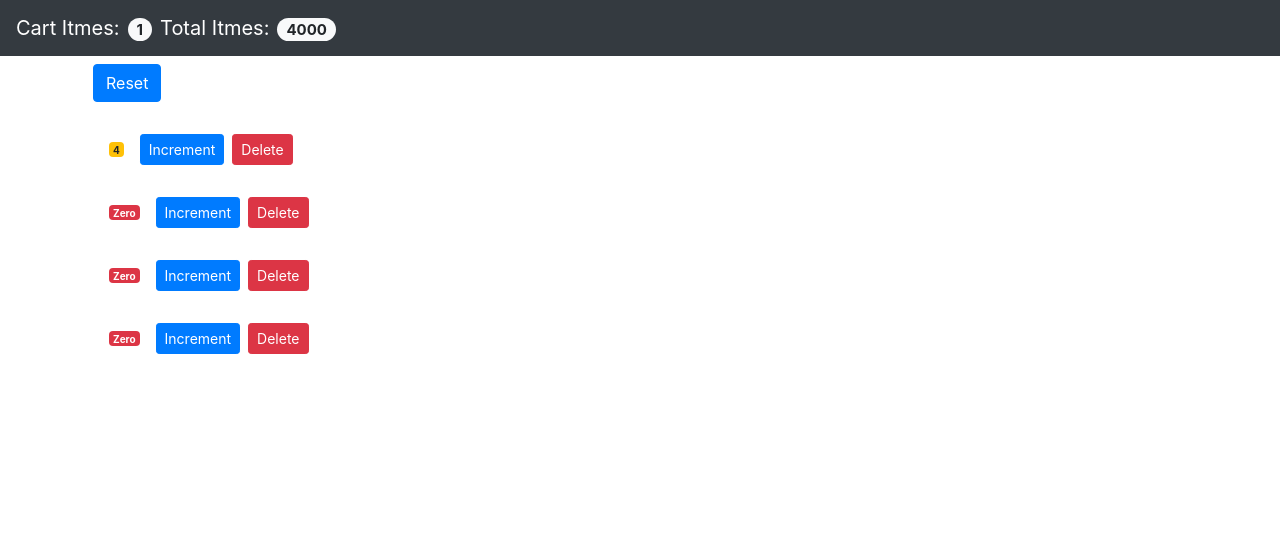
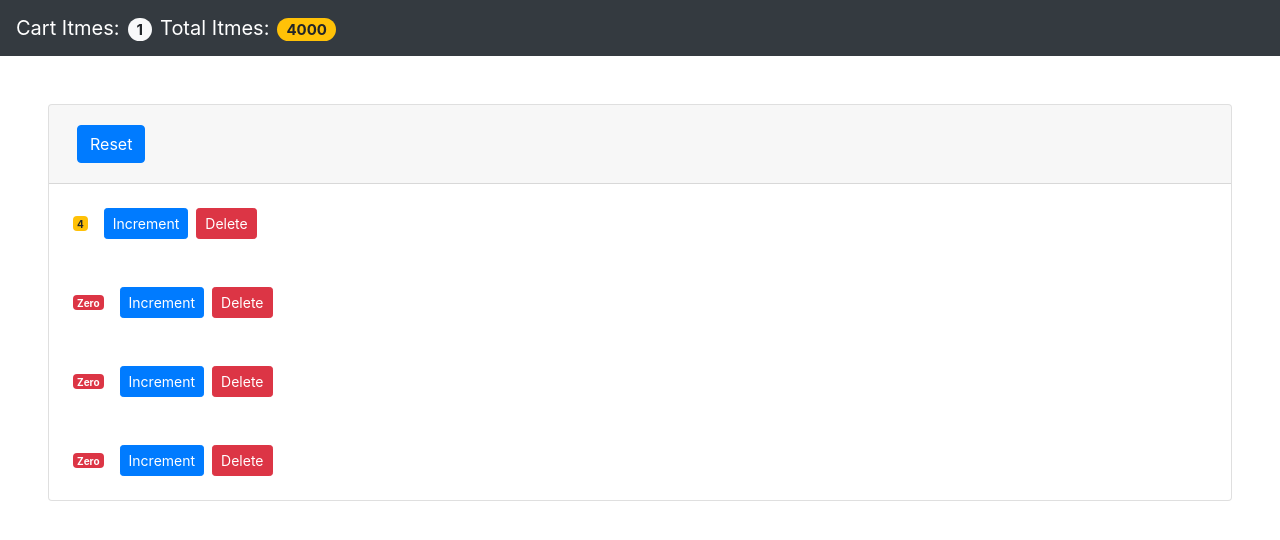
Before and after one commit to EdAncerys/react-cart-counter, a React (Create React App) app: page / in a window 1280 px wide. Shown: the top 540 px of the page. Built offline with nearby package versions, Linux system fonts and the light colour scheme.

Commit message:
UI styling

```diff
--- a/src/App.js
+++ b/src/App.js
@@ -40,7 +40,7 @@ class App extends Component {
           totalCounters={this.state.counters.filter((c) => c.value > 0).length}
           totalItems={this.state.counters.map((c) => c.value)}
         />
-        <main className="container">
+        <main className="m-5">
           <Counters
             counters={this.state.counters}
             onReset={this.handleReeset}
--- a/src/components/counters.jsx
+++ b/src/components/counters.jsx
@@ -6,10 +6,12 @@ class Counters extends Component {
     const { onReset, counters, onDelete, onIncrement } = this.props;
 
     return (
-      <div>
-        <button onClick={onReset} className="btn btn-primary m-2">
-          Reset
-        </button>
+      <div className="card">
+        <div className="card-header">
+          <button onClick={onReset} className="btn btn-primary m-2">
+            Reset
+          </button>
+        </div>
         {counters.map((counter) => (
           <Counter
             key={counter.id}
--- a/src/components/navBar.jsx
+++ b/src/components/navBar.jsx
@@ -10,7 +10,7 @@ class NavBar extends Component {
             {this.props.totalCounters}
           </span>
           Total Itmes:
-          <span className="badge badge-pill badge-light mx-2">
+          <span className="badge badge-pill badge-warning mx-2">
             {this.props.totalItems}
           </span>
         </a>
```
